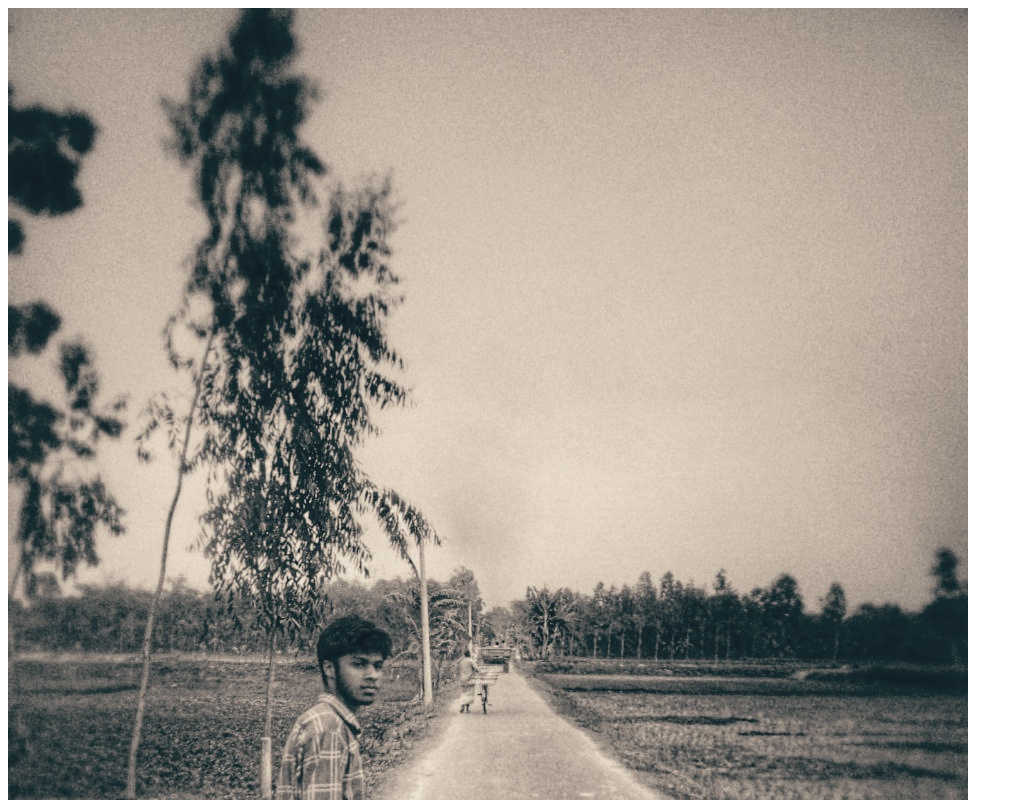
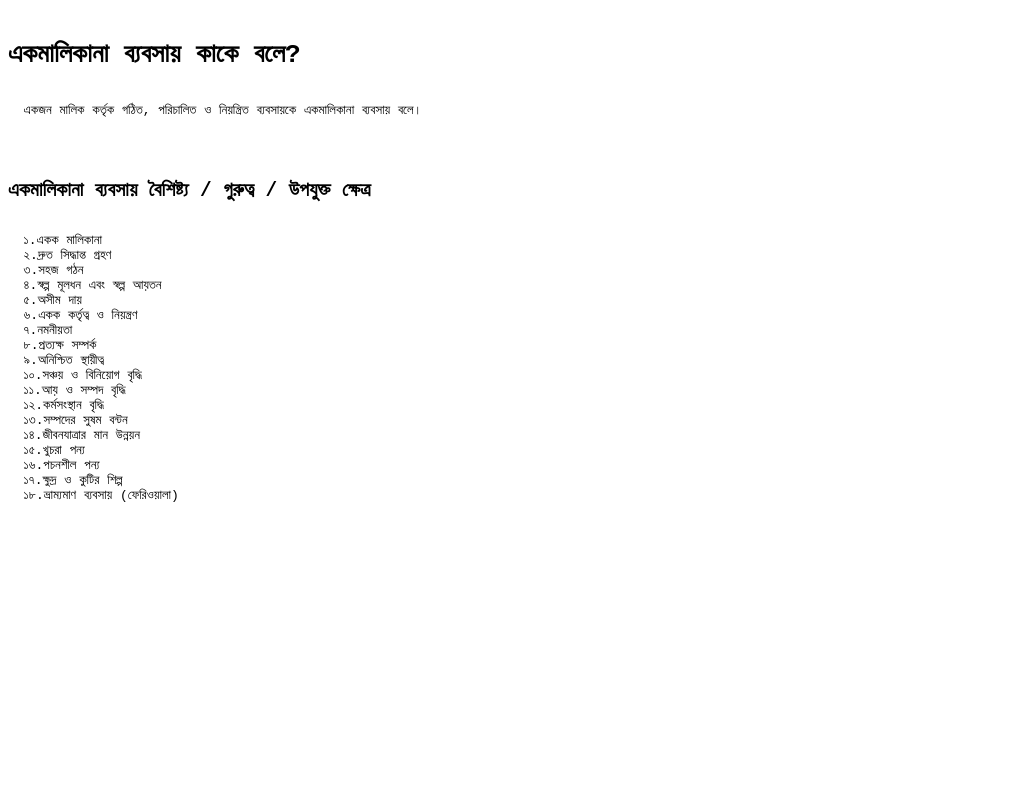
Before and after one commit to khokon143/khokon143.github.io, a plain HTML site: page khokon.html in a window 1280 px wide. Shown: the top 800 px of the page, without its empty margins (0-1023 px from the left). Drawn offline with Linux system fonts and the light colour scheme.

Commit message:
Add content on sole proprietorship in khokon.html
Added content about sole proprietorship characteristics and importance.

```diff
--- a/khokon.html
+++ b/khokon.html
@@ -4,6 +4,31 @@
 <title>khokon</title>
 </head>
 <body>
-<img src="img1.jpg">
+<pre>
+  <h1>একমালিকানা ব্যবসায় কাকে বলে? </h1>
+  একজন মালিক কর্তৃক গঠিত, পরিচালিত ও নিয়ন্ত্রিত ব্যবসায়কে একমালিকানা ব্যবসায় বলে।
+
+
+
+<h2>একমালিকানা ব্যবসায় বৈশিষ্ট্য / গুরুত্ব / উপযুক্ত ক্ষেত্র </h2>
+  ১.একক মালিকানা
+  ২.দ্রুত সিদ্ধান্ত গ্রহণ
+  ৩.সহজ গঠন
+  ৪.স্বল্প মূলধন এবং স্বল্প আয়তন
+  ৫.অসীম দায়
+  ৬.একক কর্তৃত্ব ও নিয়ন্ত্রণ
+  ৭.নমনীয়তা
+  ৮.প্রত্যক্ষ সম্পর্ক
+  ৯.অনিশ্চিত স্থায়ীত্ব
+  ১০.সঞ্চয় ও বিনিয়োগ বৃদ্ধি
+  ১১.আয় ও সম্পদ বৃদ্ধি
+  ১২.কর্মসংস্থান বৃদ্ধি
+  ১৩.সম্পদের সুষম বন্টন
+  ১৪.জীবনযাত্রার মান উন্নয়ন
+  ১৫.খুচরা পন্য
+  ১৬.পচনশীল পন্য
+  ১৭.ক্ষুদ্র ও কুটির শিল্প
+  ১৮.ভ্রাম্যমাণ ব্যবসায় (ফেরিওয়ালা)
+</pre>
 </body>
 </html>
```
